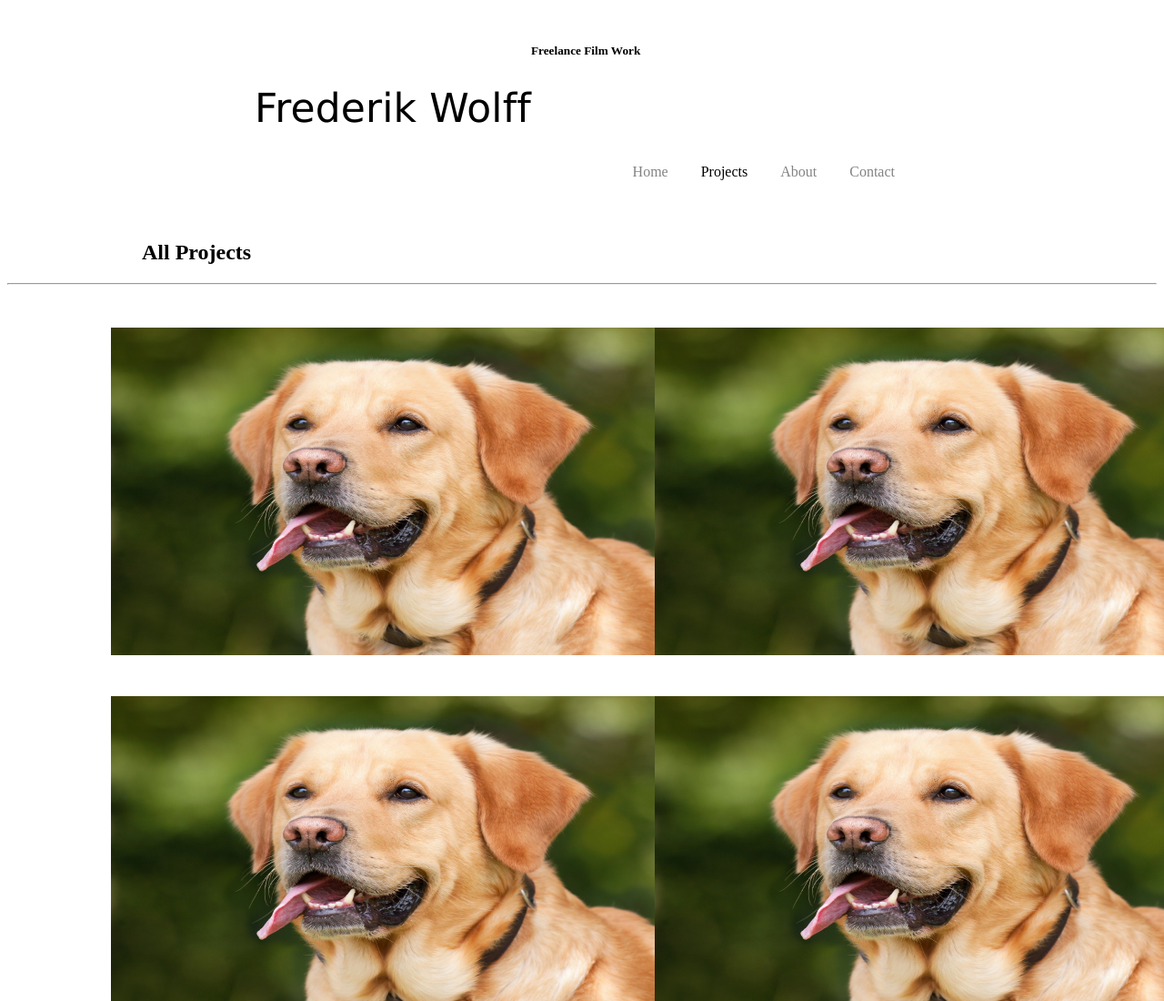
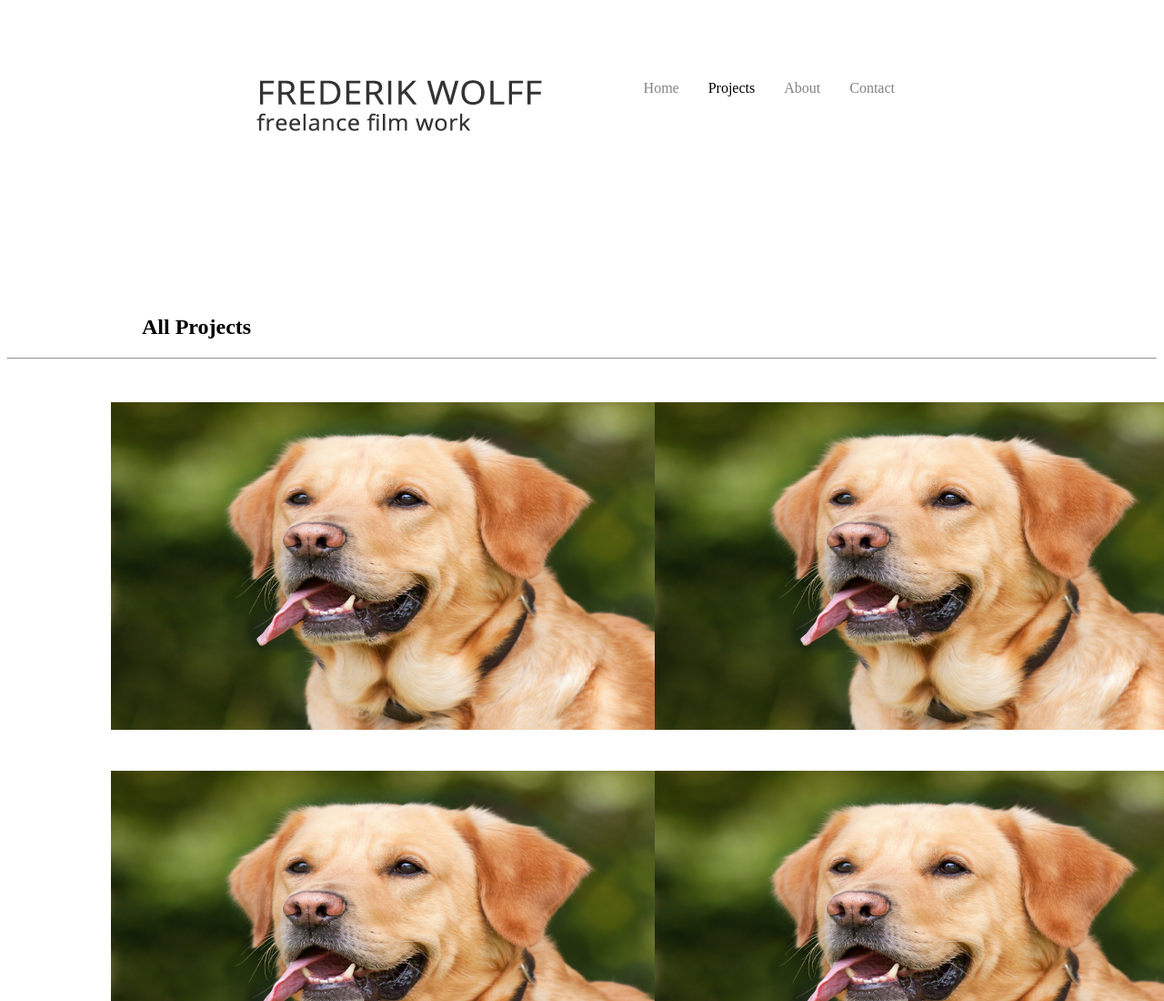
Before and after one commit to Gruppe-12-HA-it/Wolff, a plain HTML site: page Projects.html in a window 1280 px wide. Shown: the top 1100 px of the page at 91% size. Drawn offline with Linux system fonts and the light colour scheme.

Commit message:
Logo fixed. Navbar fixed. Contact layout fix begun.

```diff
--- a/Projects.html
+++ b/Projects.html
@@ -1,30 +1,24 @@
 <!DOCTYPE html>
-<html>
+<html lang="en">
 <head>
     <!--adding the styling to the website-->
     <link rel="stylesheet" href="Style.css">
 
     <!--adding the title to the website-->
     <title>Frederik Wolff - Projects</title>
-
-
 </head>
 <body>
 <header>
-    <div id="Logo">
-        <h1 class="logo" style="letter-spacing:0.00295em;">
-            <a href="index.html" style="color:black;">Frederik Wolff</a>
-        </h1>
-        <br/>
-        <h5>Freelance Film Work</h5>
-    </div>
     <div class="NavDiv">
-        <nav class="navbar">
+        <nav>
             <ul>
-                <li><a href="index.html">Home</a></li>
-                <li><a href="Projects.html" style="color: black;">Projects</a></li> <!--Maybe call this "Work" instead?"-->
-                <li><a href="About.html">About</a></li>
-                <li><a href="Contact.html">Contact</a></li>
+                <li class="Nav">
+                    <a href="index.html"><img class="logoImg" src="Images/LogoFinal.gif" alt="Frederik Wolff - freelance film work"></a>
+                </li>
+                <li class="Nav"><a href="index.html">Home</a></li>
+                <li class="Nav"><a href="Projects.html" style="color: black;">Projects</a></li>
+                <li class="Nav"><a href="About.html">About</a></li>
+                <li class="Nav"><a href="Contact.html">Contact</a></li>
             </ul>
         </nav>
     </div>
--- a/Style.css
+++ b/Style.css
@@ -1,66 +1,47 @@
 /*adding fonts*/
-h1.logo {
-    font-family: Verdana;
-    font-size: 44px;
-    font-weight: lighter;
-}
 p {
     font-family: Verdana, Geneva;
     opacity: 90%;
 }
-/*Styling the navbar*/
-ul {
+nav {
+    margin: 0;
+    overflow: hidden;
+}
+nav ul {
+    padding-top: 64px;
+    padding-left: 258px;
+    padding-right: 272px;
+    margin: 0;
+    display: flex;
+}
+nav ul li {
+    padding: 16px;
+    display: inline-block;
     list-style-type: none;
-    display: block;
-    float: right;
-    padding-top: 78px;
-    padding-right: 272px;
 }
-li {
-    padding: 16px;
-    display: inline;
-}
-h1.logo {
-    float: left;
-    display: inline;
-    padding-left: 272px;
-    padding-top: 56px;
-}
-h5.logo {
-    float: left;
-    display: inline;
-    padding-left: 272px;
-    padding-top: 56px;
-}
-p.SubLogo {
 
-}
-.upperLogo {
-    text-align: left !important;
-}
 a {
     color: #838383;
     text-decoration: none;
 }
+nav ul li:first-child {
+    margin-right: auto;
+}
 a:hover {
     color:black;
 }
-
-/*Styling the about-page*/
 p.AboutText {
     font-size: 14px;
     padding-left: 272px;
     padding-right: 720px;
-
 }
 h3.About {
-    padding-top: 222px;
+    padding-top: 110px;
     font-family: Verdana, Geneva, SansSerif;
     font-weight: 500;
     padding-left: 272px;
     font-size: 20px;
 }
-
 /*Styling the home/Projects Page - name yet to be determined*/
 .Content {
     align-items: center;
```
Also changed, not shown: About.html (+11 -10 lines), Contact.html (+12 -20 lines), index.html (+15 -15 lines), nav.html (added, +16 -0 lines), Images/LogoFinal.gif (added).
